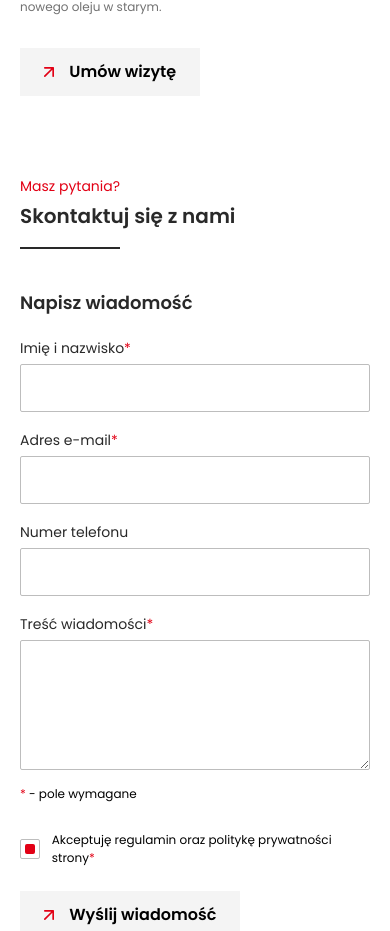
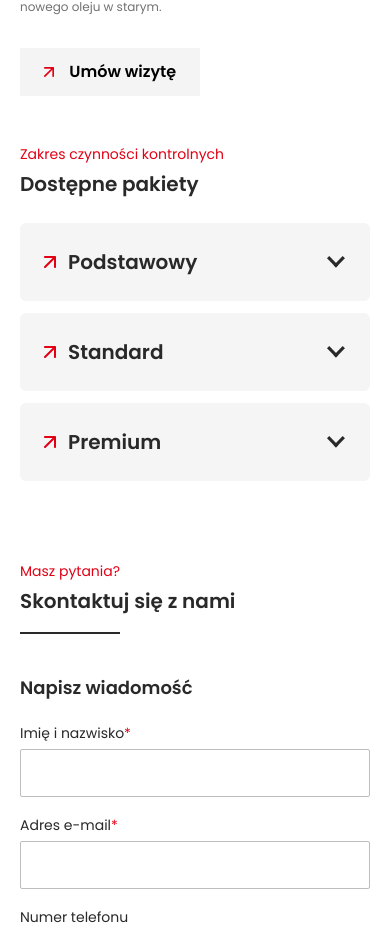
Before and after one commit to DanielSledz03/auto-bud, a Next.js app: page /swietochlowice in a window 390 px wide. Shown: the part 1774-2705 px from the top of the page. Built offline with nearby package versions, Linux system fonts and the light colour scheme.

Commit message:
init: packages section on mobile size

```diff
--- a/src/app/swietochlowice/page.tsx
+++ b/src/app/swietochlowice/page.tsx
@@ -5,6 +5,7 @@ import ImageDekstop from '@/../public/assets/images/swietochlowice/Group 94 (1).
 import AvailableServices from '@/components/AvailableServices/AvailableServices';
 import LocationHeader from '@/components/LocationHeader/LocationHeader';
 import ServiceCard from '@/components/ServiceCard/ServiceCard';
+import Packages from '@/view/Packages/Packages';
 
 const SwietochlowicePage = () => {
   return (
@@ -37,6 +38,7 @@ const SwietochlowicePage = () => {
         imageMobile={ImageMobile}
         imageDesktop={ImageDekstop}
       />
+      <Packages />
     </main>
   );
 };
--- /dev/null
+++ b/src/view/Packages/Packages.module.scss
@@ -0,0 +1,75 @@
+.accordion {
+  @apply mt-12 flex flex-col justify-start px-5 md:px-10 lg:px-20 lg:py-16 xl:px-48 2xl:px-64;
+
+  &__title {
+    @apply mb-1 text-[14px] text-red;
+  }
+
+  &__subtitle {
+    @apply mb-6 text-[20px] font-semibold text-darkGray lg:text-[32px];
+  }
+
+  &__sections {
+    @apply flex flex-col gap-3;
+  }
+
+  &__section {
+    @apply flex flex-col items-start justify-center rounded-md bg-lightGray7 px-6 py-6;
+    transition: all 0.3s ease;
+    max-height: 80px; // Height of closed section
+    overflow: hidden;
+
+    &.accordion__section_open {
+      max-height: 300px; // Adjust this height as necessary to fit content
+    }
+  }
+
+  &__sectionTitle {
+    @apply flex w-full items-center justify-start text-[20px] font-semibold text-darkGray;
+  }
+
+  &__header {
+    @apply flex w-full cursor-pointer items-center justify-start text-[20px] font-semibold text-darkGray;
+  }
+
+  &__arrow {
+    @apply mr-3 h-[12px] w-[12px];
+  }
+
+  &__arrowContainer {
+    .accordion__arrowBlack {
+      @apply w-[20px] rotate-0 transform duration-300;
+    }
+
+    &.accordion__arrowContainer_active .accordion__arrowBlack {
+      @apply rotate-180 transform duration-300;
+    }
+  }
+
+  &__content {
+    transition:
+      opacity 0.3s ease,
+      max-height 0.3s ease;
+    max-height: 0;
+    opacity: 0;
+
+    &.accordion__content_open {
+      max-height: 200px; // Adjust this height as necessary to fit content
+      opacity: 1;
+    }
+
+    ul {
+      @apply mt-4 list-none pl-0;
+    }
+
+    li {
+      @apply relative mb-2 pl-6 text-[12px] text-gray-700 last:mb-0;
+    }
+
+    li::before {
+      content: '';
+      @apply absolute left-0 top-1/2 h-[6px] w-[6px] -translate-y-1/2 transform bg-red;
+      border-radius: 0;
+    }
+  }
+}
--- /dev/null
+++ b/src/view/Packages/Packages.tsx
@@ -0,0 +1,126 @@
+'use client';
+
+import Image from 'next/image';
+import React, { useState } from 'react';
+
+import ArrowDownIcon from '@/../public/assets/icons/arrowDown.svg';
+import RedArrowIcon from '@/../public/assets/icons/redArrowTopRight.svg';
+
+import styles from './Packages.module.scss';
+
+const packages = [
+  {
+    title: 'Podstawowy',
+    description: [
+      'Lorem ipsum dolor sit amet, consectetur',
+      'Cras consectetur eleifend tortor',
+      'Nunc eu eros et leo laoreet consequat',
+      'Donec efficitur mi in est finibus',
+      'Nulla efficitur maximus tempor',
+      'Praesent sem nunc, porttitor quis',
+      'Fermentum sed, porttitor nec odio.',
+    ],
+  },
+  {
+    title: 'Standard',
+    description: [
+      'Lorem ipsum dolor sit amet, consectetur',
+      'Cras consectetur eleifend tortor',
+      'Nunc eu eros et leo laoreet consequat',
+      'Donec efficitur mi in est finibus',
+      'Nulla efficitur maximus tempor',
+      'Praesent sem nunc, porttitor quis',
+      'Fermentum sed, porttitor nec odio.',
+    ],
+  },
+  {
+    title: 'Premium',
+    description: [
+      'Lorem ipsum dolor sit amet, consectetur',
+      'Cras consectetur eleifend tortor',
+      'Nunc eu eros et leo laoreet consequat',
+      'Donec efficitur mi in est finibus',
+      'Nulla efficitur maximus tempor',
+      'Praesent sem nunc, porttitor quis',
+      'Fermentum sed, porttitor nec odio.',
+    ],
+  },
+];
+
+const Packages = () => {
+  const [openSection, setOpenSection] = useState<null | string>(null);
+
+  const toggleSection = (section: string) => {
+    setOpenSection(openSection === section ? null : section);
+  };
+
+  return (
+    <div className={styles.accordion}>
+      <h4 className={styles.accordion__title}>Zakres czynności kontrolnych</h4>
+      <h5 className={styles.accordion__subtitle}>Dostępne pakiety</h5>
+
+      <div className={styles.accordion__sections}>
+        {packages.map(section => (
+          <div
+            key={section.title}
+            className={`${styles.accordion__section} ${
+              openSection === section.title
+                ? styles.accordion__section_open
+                : ''
+            }`}
+            onClick={() => toggleSection(section.title)}
+            onKeyDown={() => toggleSection(section.title)}
+            role="button"
+            tabIndex={0}
+          >
+            <button className={styles.accordion__header}>
+              <div
+                className={`${styles.accordion__sectionTitle} ${
+                  openSection === section.title
+                    ? styles.accordion__sectionTitle_active
+                    : ''
+                }`}
+              >
+                <Image
+                  src={RedArrowIcon}
+                  alt="arrow"
+                  className={styles.accordion__arrow}
+                />{' '}
+                {section.title}
+              </div>
+
+              <div
+                className={`${styles.accordion__arrowContainer} ${
+                  openSection === section.title
+                    ? styles.accordion__arrowContainer_active
+                    : ''
+                }`}
+              >
+                <Image
+                  src={ArrowDownIcon}
+                  alt="^"
+                  className={styles.accordion__arrowBlack}
+                />
+              </div>
+            </button>
+            <div
+              className={`${styles.accordion__content} ${
+                openSection === section.title
+                  ? styles.accordion__content_open
+                  : ''
+              }`}
+            >
+              <ul>
+                {section.description.map((item, index) => (
+                  <li key={index}>{item}</li>
+                ))}
+              </ul>
+            </div>
+          </div>
+        ))}
+      </div>
+    </div>
+  );
+};
+
+export default Packages;
```
